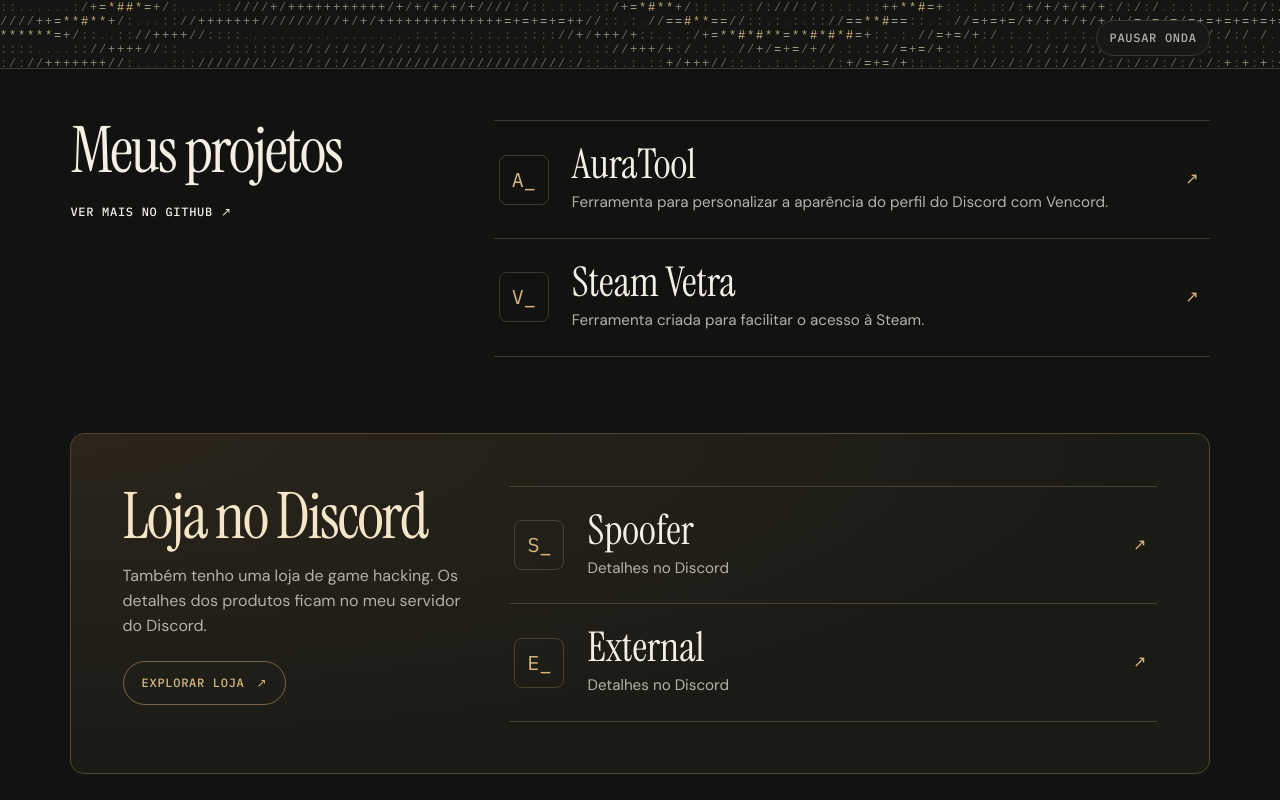
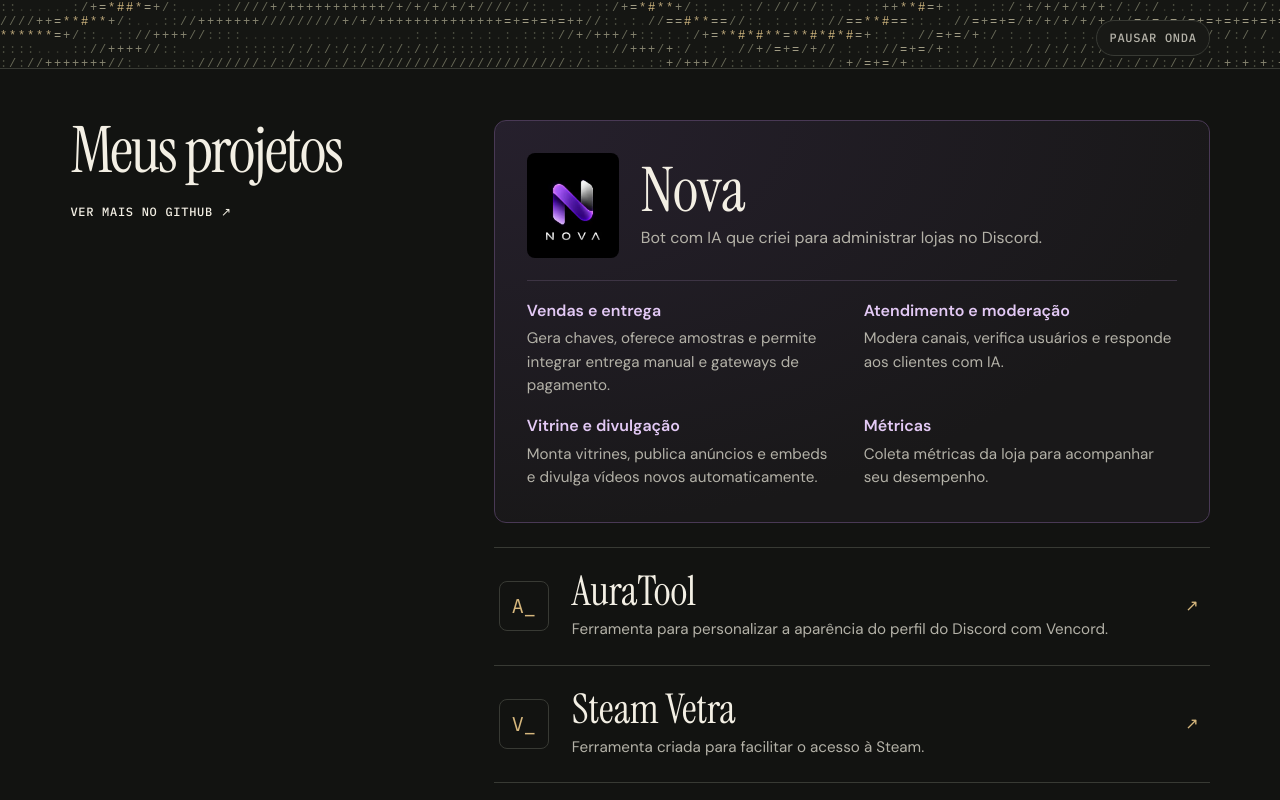
Before and after one commit to RyanNXZ9/ryannxz9.github.io, a plain HTML site: page index.html in a window 1280 px wide. Shown: the part 660-1460 px from the top of the page. Drawn offline with Linux system fonts and the light colour scheme.

Commit message:
Adiciona o Nova aos projetos do portfólio

```diff
--- a/index.html
+++ b/index.html
@@ -4,7 +4,7 @@
   <meta charset="utf-8">
   <meta name="viewport" content="width=device-width, initial-scale=1">
   <meta name="theme-color" content="#121311">
-  <meta name="description" content="Portfólio do Ryan. Segurança cibernética ofensiva, redes de computadores, projetos e loja no Discord.">
+  <meta name="description" content="Portfólio do Ryan. Conheça o Nova, bot com IA para lojas no Discord, e outros projetos.">
   <title>Ryan · Portfólio</title>
   <link rel="preconnect" href="https://fonts.googleapis.com">
   <link rel="preconnect" href="https://fonts.gstatic.com" crossorigin>
@@ -172,6 +172,43 @@
     .project p { margin-top: 7px; color: var(--quiet); font-size: .95rem; }
     .project-arrow { color: var(--accent); padding: 6px; }
 
+    .nova-project {
+      margin-bottom: 24px;
+      padding: clamp(18px, 3vw, 32px);
+      border: 1px solid #493955;
+      border-radius: 12px;
+      background: radial-gradient(ellipse at top left, #26202d, #191819 72%);
+      scroll-margin-top: 24px;
+    }
+
+    .nova-header {
+      display: flex;
+      align-items: center;
+      gap: clamp(14px, 2vw, 22px);
+    }
+
+    .nova-logo {
+      flex: none;
+      display: block;
+      width: clamp(58px, 9vw, 92px);
+      height: auto;
+      border-radius: 8px;
+    }
+
+    .nova-project h3 { font-size: clamp(2.6rem, 4.8vw, 4.25rem); }
+    .nova-header p { margin-top: 5px; color: var(--quiet); }
+    .nova-features {
+      display: grid;
+      grid-template-columns: repeat(2, minmax(0, 1fr));
+      gap: 16px 24px;
+      margin: 22px 0 0;
+      padding-top: 18px;
+      border-top: 1px solid #3d3444;
+    }
+
+    .nova-features dt { color: #e3c9f5; font-weight: 600; }
+    .nova-features dd { margin: 4px 0 0; color: var(--quiet); font-size: .95rem; }
+
     .about { border-top: 1px solid var(--edge); }
     .about-inner {
       display: grid;
@@ -226,6 +263,10 @@
       .project-symbol { width: 39px; }
     }
 
+    @media (max-width: 520px) {
+      .nova-features { grid-template-columns: 1fr; }
+    }
+
     @media (prefers-reduced-motion: reduce) {
       html { scroll-behavior: auto; }
       *, *::before, *::after { transition: none !important; }
@@ -253,7 +294,7 @@
     <section class="wrap hero" aria-labelledby="titulo">
       <div class="handle mono">@RyanNXZ9</div>
       <h1 id="titulo">Oi, eu sou<br><em>o Ryan.</em></h1>
-      <p>Crio ferramentas de software. Aqui estão os projetos que já publiquei, com links para o código de cada um.</p>
+      <p>Desenvolvo bots e ferramentas para plataformas como Discord e Steam.</p>
       <div class="hero-actions">
         <a class="button primary mono" href="#projetos">Ver projetos <span aria-hidden="true">↓</span></a>
         <a class="button mono hero-discord" href="https://discord.gg/er49sMEQ48" target="_blank" rel="noreferrer">Discord <span aria-hidden="true">↗</span></a>
@@ -276,6 +317,35 @@
           </p>
         </div>
 
+        <div>
+          <article class="nova-project" id="nova" aria-labelledby="nova-titulo">
+            <header class="nova-header">
+              <img class="nova-logo" src="assets/nova.png" width="321" height="364" alt="" loading="lazy">
+              <div>
+                <h3 id="nova-titulo">Nova</h3>
+                <p>Bot com IA que criei para administrar lojas no Discord.</p>
+              </div>
+            </header>
+            <dl class="nova-features">
+              <div>
+                <dt>Vendas e entrega</dt>
+                <dd>Gera chaves, oferece amostras e permite integrar entrega manual e gateways de pagamento.</dd>
+              </div>
+              <div>
+                <dt>Atendimento e moderação</dt>
+                <dd>Modera canais, verifica usuários e responde aos clientes com IA.</dd>
+              </div>
+              <div>
+                <dt>Vitrine e divulgação</dt>
+                <dd>Monta vitrines, publica anúncios e embeds e divulga vídeos novos automaticamente.</dd>
+              </div>
+              <div>
+                <dt>Métricas</dt>
+                <dd>Coleta métricas da loja para acompanhar seu desempenho.</dd>
+              </div>
+            </dl>
+          </article>
+
           <div class="project-list">
             <a class="project" href="https://github.com/RyanNXZ9/AuraTool" target="_blank" rel="noreferrer">
               <span class="project-symbol" aria-hidden="true">A_</span>
@@ -294,7 +364,7 @@
               </div>
               <span class="project-arrow" aria-hidden="true">↗</span>
             </a>
-
+          </div>
         </div>
       </div>
     </section>
```
Also changed, not shown: assets/nova.png (added). Lines whose indentation alone changed are shown as unchanged.
